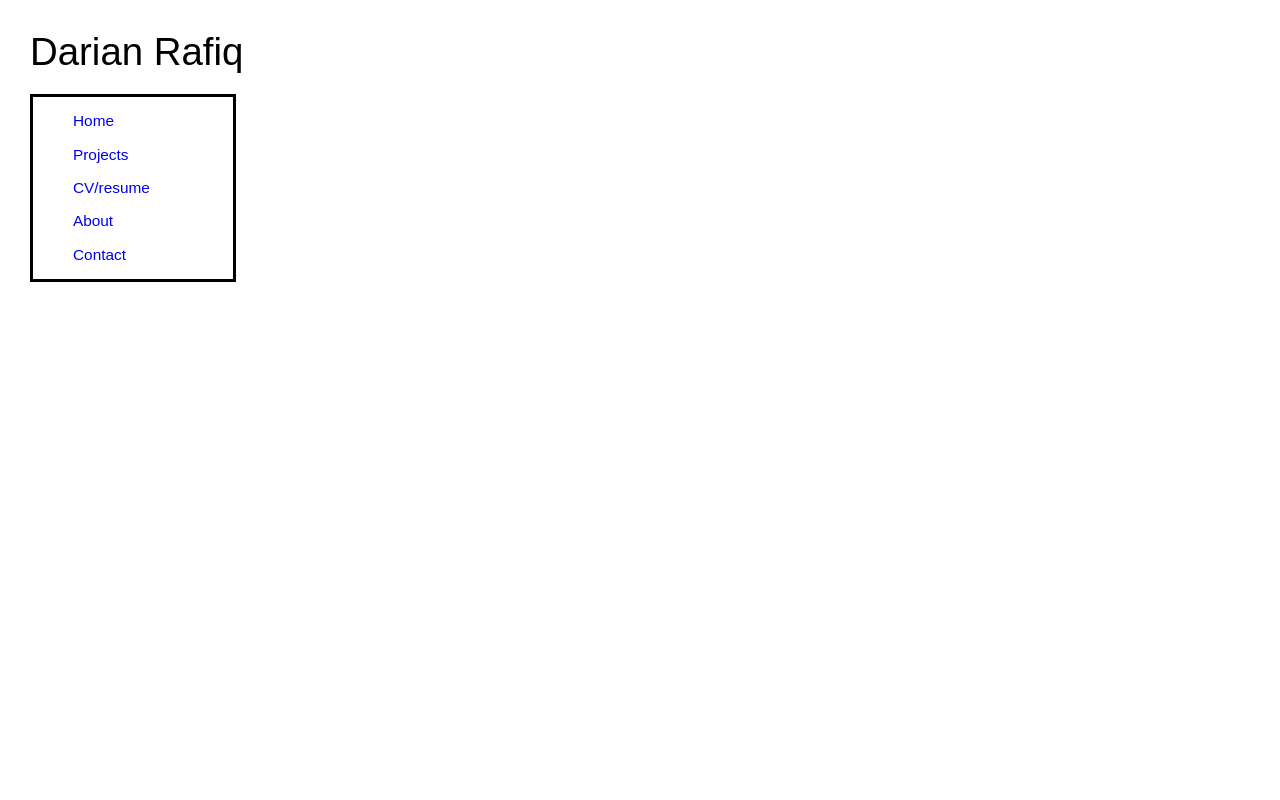
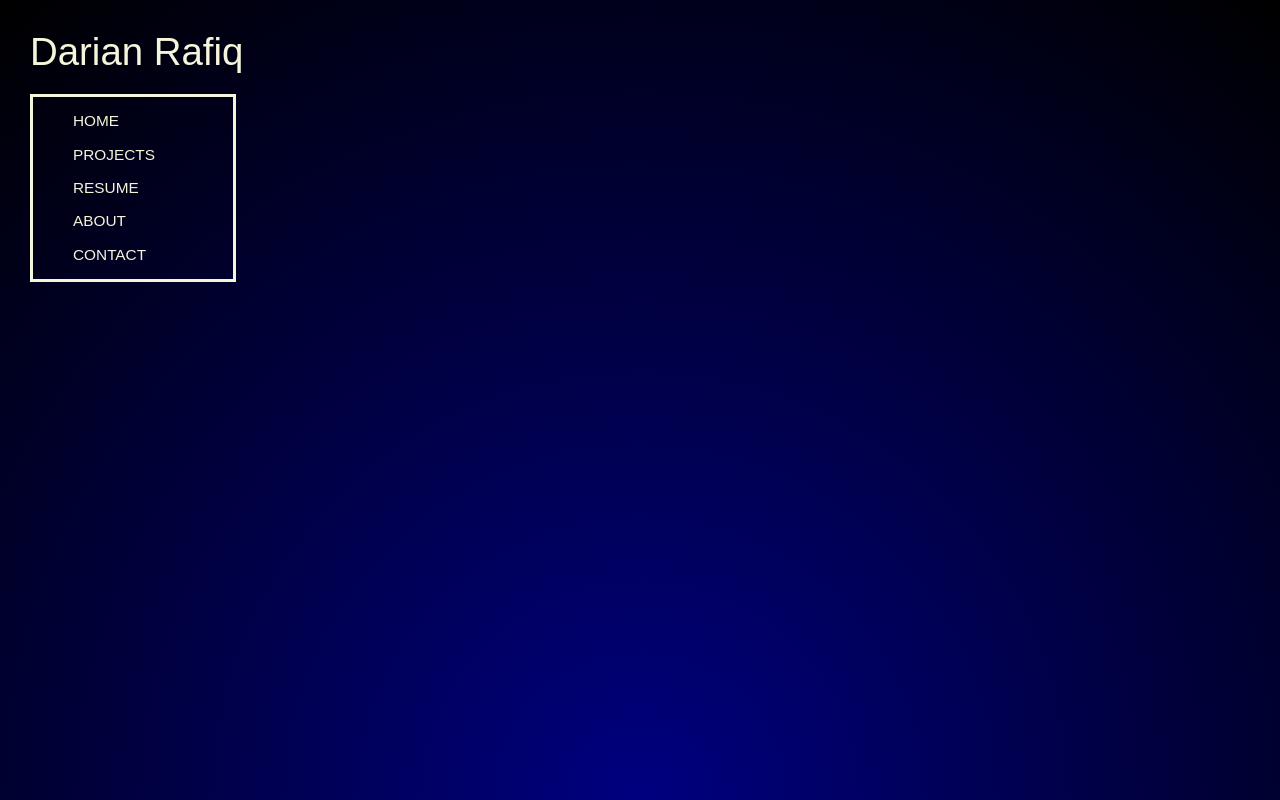
Before and after one commit to Darian0202/ProjektK5, a plain HTML site: page index.html in a window 1280 px wide. Drawn offline with Linux system fonts and the light colour scheme.

Commit message:
Added a background color and color on text

```diff
--- a/css/K5.css
+++ b/css/K5.css
@@ -1,6 +1,9 @@
 body {
     margin: 0;
     padding: 0;
+    background: radial-gradient(circle at bottom, navy 0, black 100%);
+    height: 100vh;
+    overflow: hidden;
 }
 
 header{
@@ -8,10 +11,12 @@ header{
     font-family: papyrus, fantasy;
     padding-left: 30px;
     padding-top: 30px;
+    color: beige;
 
 }
 
 .menu {
+    color: beige;
     font-size: 1.2vw;
     width: 200px;
     margin-left: 30px;
@@ -27,5 +32,5 @@ ul {
 
 .menu a{
     text-decoration: none;
-
+    color: beige;
 }
--- a/index.html
+++ b/index.html
@@ -10,11 +10,11 @@
     <header>Darian Rafiq</header>
 
     <div class="menu">
-        <ul><li><a href="index.html">Home</a></li></ul>
-        <ul><li><a href="Projects.html">Projects</a></li></ul>
-        <ul><li><a href="Resume.html">CV/resume</a></li></ul>
-        <ul><li><a href="About.html">About</a></li></ul>
-        <ul><li><a href="Contact.html">Contact</a></li></ul>
+        <ul><li><a href="index.html">HOME</a></li></ul>
+        <ul><li><a href="Projects.html">PROJECTS</a></li></ul>
+        <ul><li><a href="Resume.html">RESUME</a></li></ul>
+        <ul><li><a href="About.html">ABOUT</a></li></ul>
+        <ul><li><a href="Contact.html">CONTACT</a></li></ul>
     </div>
 </body>
 </html>
```
